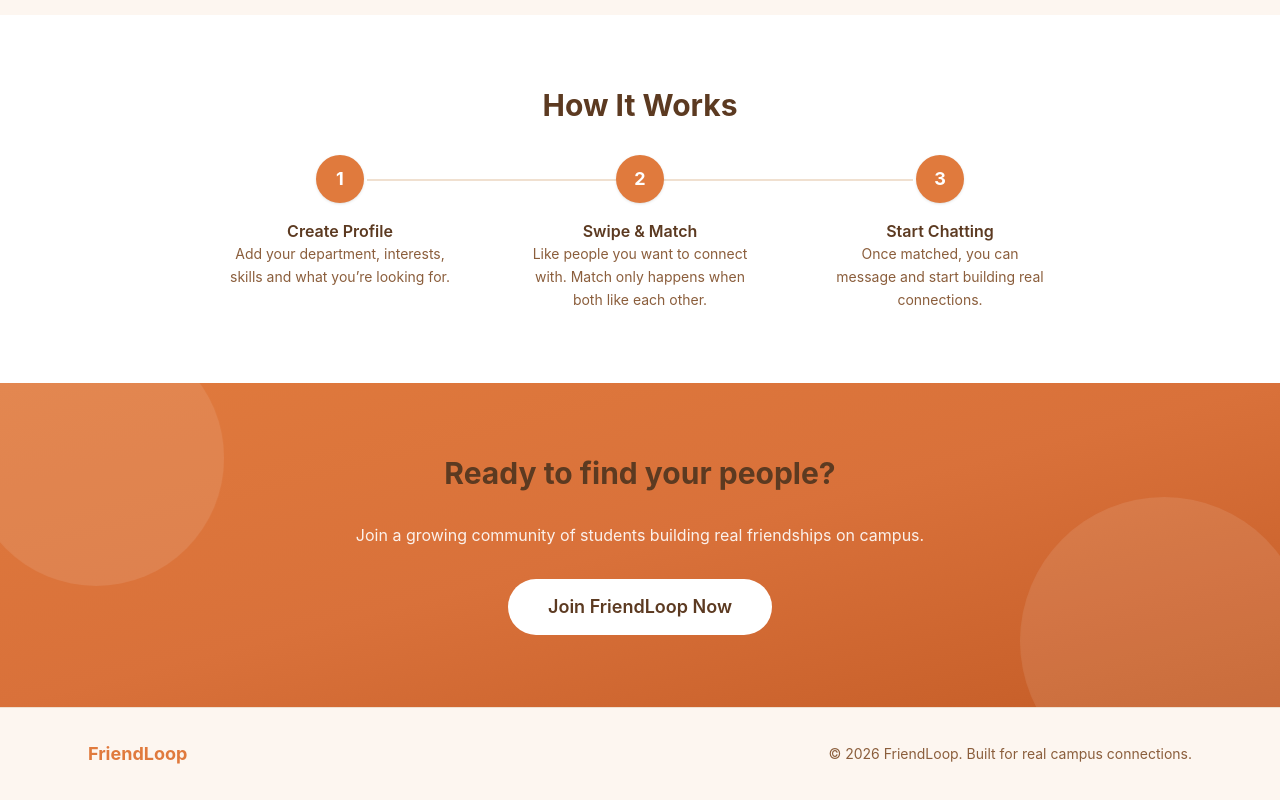
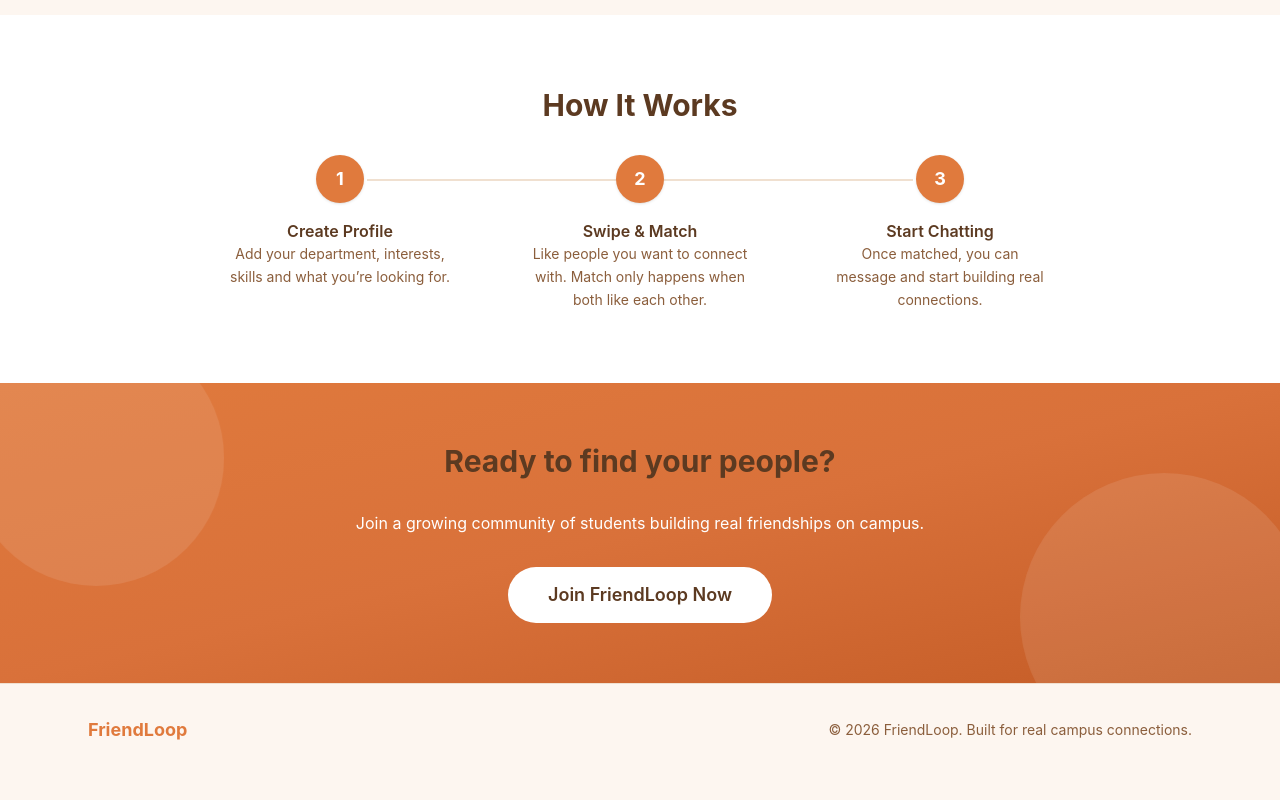
Before and after one commit to Ramisa105/FriendLoop, a React (Vite) app in the folder frontend/: page / in a window 1280 px wide. Shown: the part 1186-1986 px from the top of the page. After the commit the page ends 1962 px from the top, so only its background shows below. Built offline with nearby package versions, Linux system fonts and the light colour scheme; no server answers.

Commit message:
Add files via upload

```diff
--- a/frontend/src/pages/Landing.jsx
+++ b/frontend/src/pages/Landing.jsx
@@ -82,7 +82,7 @@
 
         <div className="relative max-w-6xl mx-auto px-6 pt-16 pb-20 grid lg:grid-cols-2 gap-16 items-center">
           {/* Left: copy + CTAs */}
-          <div className="text-center lg:text-left">
+          <div className="text-center lg:text-left gap-6">
             <span className="animate-fade-in-up inline-block px-4 py-1.5 rounded-full bg-[#FDF0E6] text-[#C45C26] text-sm font-medium mb-6">
               Built exclusively for university students
             </span>
@@ -249,7 +249,7 @@
 
 
       {/* CTA */}
-      <section className="relative overflow-hidden py-18 text-center bg-gradient-to-br from-[#E07A3D] via-[#D9713A] to-[#C45C26]">
+      <section className="relative overflow-hidden py-15 text-center bg-gradient-to-br from-[#E07A3D] via-[#D9713A] to-[#C45C26]">
         <div className="animate-float-slow pointer-events-none absolute -top-10 -left-10 w-64 h-64 rounded-full bg-white/10" />
         <div className="animate-float-slower pointer-events-none absolute -bottom-16 -right-10 w-72 h-72 rounded-full bg-white/10" />
 
@@ -258,8 +258,8 @@
             Ready to find your people?
           </h2>
           <p
-            className="animate-fade-in-up text-white/90 mb-8"
-            style={{ animationDelay: "0.1s" }}
+            className="animate-fade-in-up text-white/100 mb-20"
+            style={{ animationDelay: "0.2s" }}
           >
             Join a growing community of students building real friendships on campus.
           </p>
```
